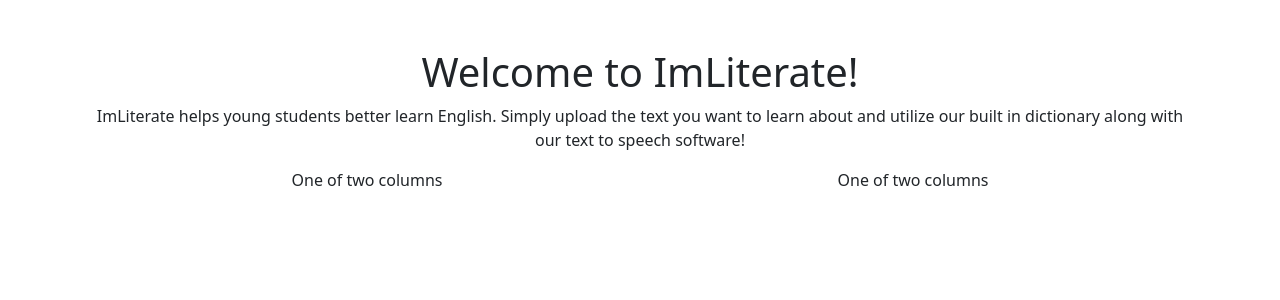
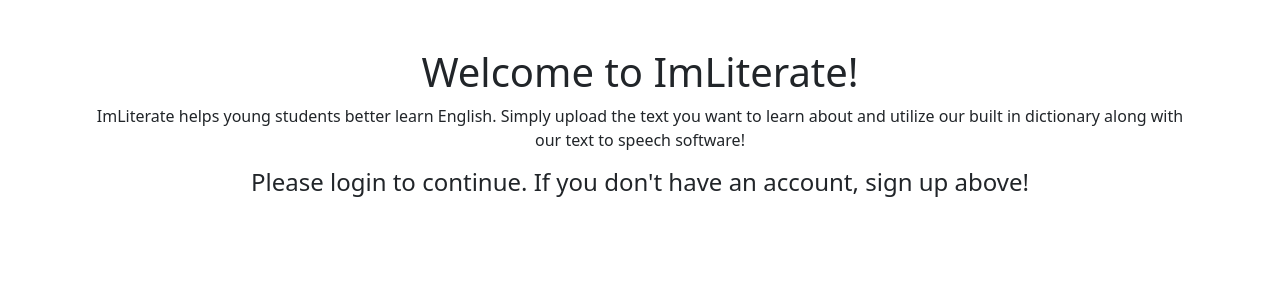
Before and after one commit to JohnLun/ImLiterate, a Django app: template reader/templates/home.html in a window 1280 px wide. Shown: the part 54-354 px from the top of the page. Run offline with Django 4.2, Linux system fonts and the light colour scheme; the template is opened without the code that fills it, so the values that code supplies are empty.

Commit message:
made html changes

```diff
--- a/imLiterate/settings.py
+++ b/imLiterate/settings.py
@@ -125,3 +125,5 @@ STATICFILES_DIRS = [
 # https://docs.djangoproject.com/en/4.0/ref/settings/#default-auto-field
 
 DEFAULT_AUTO_FIELD = 'django.db.models.BigAutoField'
+
+LOGIN_REDIRECT_URL = '/home'
--- a/reader/templates/home.html
+++ b/reader/templates/home.html
@@ -15,14 +15,7 @@
 
         {% else %}
         <div class="container text-center">
-            <div class="row align-items-start">
-              <div class="col">
-                One of two columns
-              </div>
-              <div class="col">
-                One of two columns
-              </div>
-            </div>
+            <h4>Please login to continue. If you don't have an account, sign up above!</h3>
         {% endif %}
     </div>
 
--- a/reader/urls.py
+++ b/reader/urls.py
@@ -3,7 +3,7 @@ from django.urls import path
 from . import views
 
 urlpatterns = [
-    path('', views.HomeView.as_view(), name = 'home'),
+    path('home', views.HomeView.as_view(), name = 'home'),
     path('login', views.LoginInterfaceView.as_view(), name = 'login'),
     path('logout', views.LogoutInterfaceView.as_view(), name = 'logout'),
     path('signup', views.SignUpView.as_view(), name = 'signup'),
```
Also changed, not shown: reader/views.py (+4 -4 lines), db.sqlite3.
